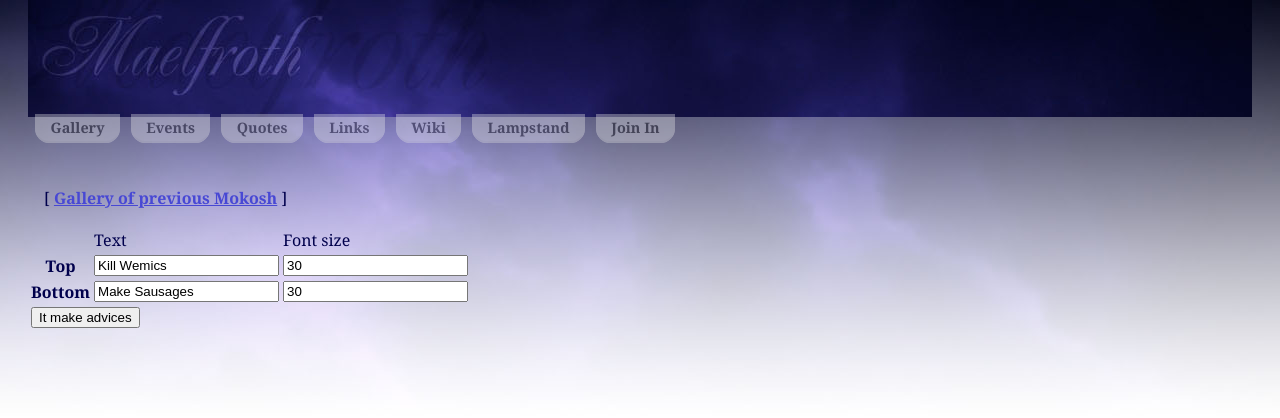
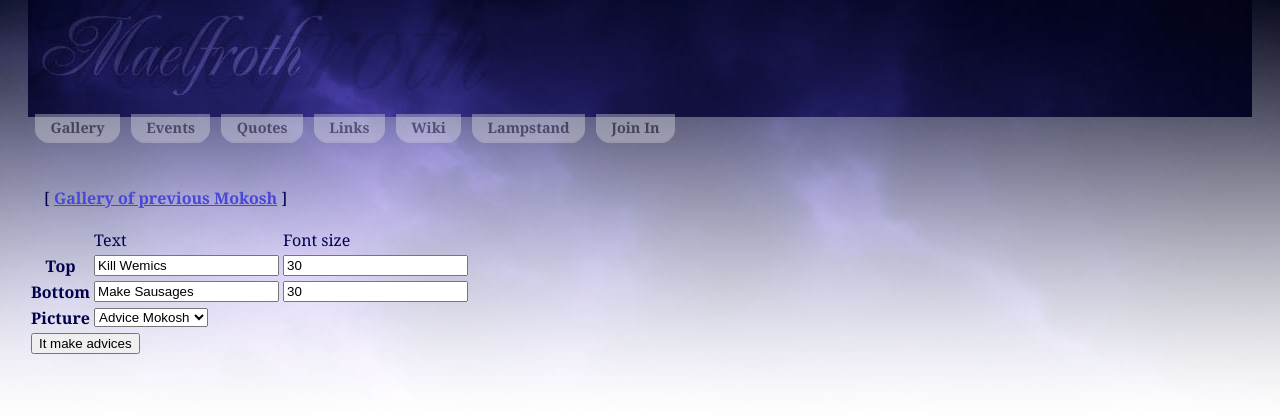
Before and after one commit to aquarion/Maelfroth, a PHP site: page /advice_mokosh.php in a window 1280 px wide. Shown: the top 418 px of the page. Run offline with PHP 8.4, Linux system fonts and the light colour scheme.

Commit message:
New advice templates

```diff
--- a/htdocs/advice_mokosh.php
+++ b/htdocs/advice_mokosh.php
@@ -8,6 +8,27 @@ $defaultBottom = isset($_GET['bottom']) ? $_GET['bottom'] : "Make Sausages";
 #$defaultSize = isset($_GET['size']) ? $_GET['size'] : "30";
 $defaultSizeTop = isset($_GET['sizetop']) ? $_GET['sizetop'] : "30";
 $defaultSizeBottom = isset($_GET['sizebottom']) ? $_GET['sizebottom'] : "30";
+$defaultTemplate = isset($_GET['template']) ? $_GET['template'] : "mokosh";
+
+
+$templates = array(
+	'mokosh' => array("file" => "images/Advicemokosh_template.jpg", "name" => "Advice Mokosh", "topline" => 55, "bottomline" => "245"),
+	'imam'   => array("file" => "images/adviceimam_template.jpg", "name" => "Advice Imam"    , "topline" => 50, "bottomline" => "285", "invert" => true),
+	'teacher'   => array("file" => "images/adviceteacher_template.jpg", "name" => "Advice Teacher"    , "topline" => 50, "bottomline" => "285")
+);
+
+$select = '<select name="template">';
+foreach($templates as $template => $detail){
+
+	if ($template == $defaultTemplate){
+		$selected = ' selected="SELECTED"';
+	} else {
+		$selected = '';
+	}
+
+	$select .= '<option value="'.$template.'"'.$selected.'>'.$detail['name'].'</option>';
+}
+$select .= '</select>';
 
 $form = <<< EOW
 
@@ -31,6 +52,12 @@ $form = <<< EOW
 	<th>Bottom </th>
 	<td> <input name="bottom" value="$defaultBottom"></td>
 	<td><input name="sizebottom" value="$defaultSizeBottom" /></td>
+</tr>
+<tr>
+	<th>Picture</th>
+	<td colspan="2">
+		$select
+	</td>
 </tr>
 <tr><td colspan="2"><input type="submit" value="It make advices"/></td></tr>
 </form>
@@ -71,7 +98,15 @@ $size = $sizey = (isset($_GET['size']) ? $_GET['size'] : 30);
 $sizetop = (isset($_GET['sizetop']) ? $_GET['sizetop'] : $size);
 $sizebottom = (isset($_GET['sizebottom']) ? $_GET['sizebottom'] : $size);
 
-$imagefile = 'images/Advicemokosh_template.jpg';
+$template = (isset($_GET['template']) ? $_GET['template'] : "mokosh");
+
+
+if(!isset($templates[$template])){
+	die("What?");
+}
+$template = $templates[$template];
+
+$imagefile = $template['file'];
 
 $font = 'font/impact.ttf';
 
@@ -129,20 +164,33 @@ $card_width = imagesx ($image);
 $card_height = imagesy ($image);
 
 $white = imagecolorallocate($image, 255, 255, 255);
+$black = imagecolorallocate($image, 0, 0, 0);
 
 $topbox = imagettfbbox  ($sizetop , 0 , $font , $top );
 $topwidth = $topbox[0]+$topbox[2];
 $topx = ($card_width - $topwidth)/2;
 
-$baseline = (($card_height/3) + ($topbox[1]+$topbox[7]));
+#$baseline = (($card_height/3) + ($topbox[1]+$topbox[7]));
+
 
 $bottombox = imagettfbbox  ($sizebottom , 0 , $font , $bottom );
 $bottomwidth = $bottombox[0]+$bottombox[2];
 $bottomx = ($card_width - $bottomwidth)/2;
 
-imagettftextoutline ($image, $sizetop , 0, $topx , $baseline , $white , $black ,$font ,$top, 2 );
-imagettftextoutline ($image, $sizebottom , 0, $bottomx , 255 , $white , $black ,$font ,$bottom, 2 );
+$topline    = $template['topline']; #55;
+$bottomline = $template['bottomline']; #245;
 
+$outline = 2;
+
+if (isset($template['invert'])){
+	$y = $black;
+	$black = $white;
+	$white = $y;
+	$outline = 0;
+}
+
+imagettftextoutline ($image, $sizetop    , 0, $topx    , $topline    , $white , $black ,$font ,$top   , $outline );
+imagettftextoutline ($image, $sizebottom , 0, $bottomx , $bottomline , $white , $black ,$font ,$bottom, $outline );
 
 #
 #imagettftext($image, $size, 0, $topx,      $baseline, $white, $font, $top);
```
Also changed, not shown: htdocs/images/adviceimam_template.jpg (added), htdocs/images/adviceimam_template.png (added).
